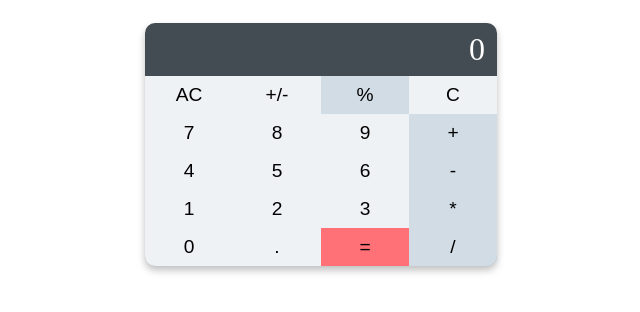
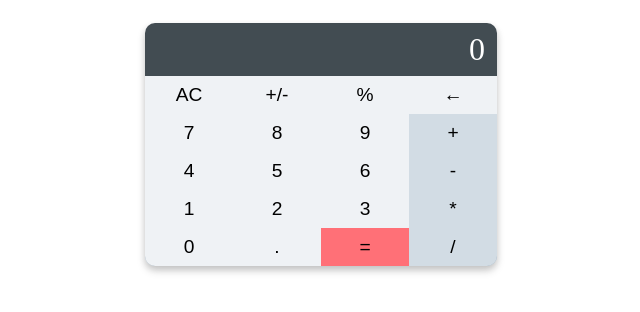
Before and after one commit to huongngh/calculator, a plain HTML site: page index.html in a window 1280 px wide. Shown: the whole page, without its empty margins (319-959 px from the left). Drawn offline with Linux system fonts and the light colour scheme.

Commit message:
Change backspace symbol

```diff
--- a/index.html
+++ b/index.html
@@ -12,11 +12,10 @@
     <div class="calculator">
         <div class="display">0</div>
         <div class="buttonContainer">
-
             <button class="reset">AC</button>
             <button class="negativeButton">+/-</button>
-            <button class="operatorButton">%</button>
-            <button class="backspace">C</button>
+            <button class="percentButton">%</button>
+            <button class="backspace">&#x2190</button>
             <button class="digitButton">7</button>
             <button class="digitButton">8</button>
             <button class="digitButton">9</button>
@@ -32,8 +31,6 @@
             <button class="digitButton">0</button>
             <button class="decimalButton">.</button>
             <button class="equalKey">=</button>
-
-
             <button class="operatorButton">/</button>
 
 
```
